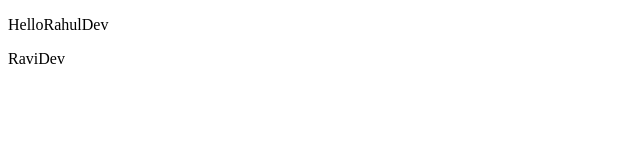
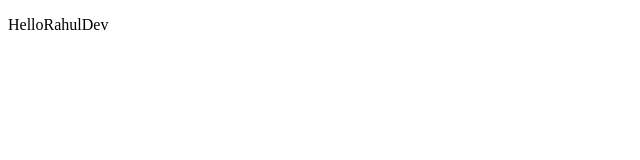
Before and after one commit to rahul1629753/BPS_College, an Angular app: page / in a window 1280 px wide. Shown: the top 160 px of the page, without its empty margins (0-640 px from the left). Built offline with nearby package versions, Linux system fonts and the light colour scheme.

Commit message:
remove ravi

```diff
--- a/src/app/app.component.html
+++ b/src/app/app.component.html
@@ -1,6 +1,5 @@
 
 <p>HelloRahulDev</p>
-<p>RaviDev</p>
 
 
 <router-outlet></router-outlet>
```
